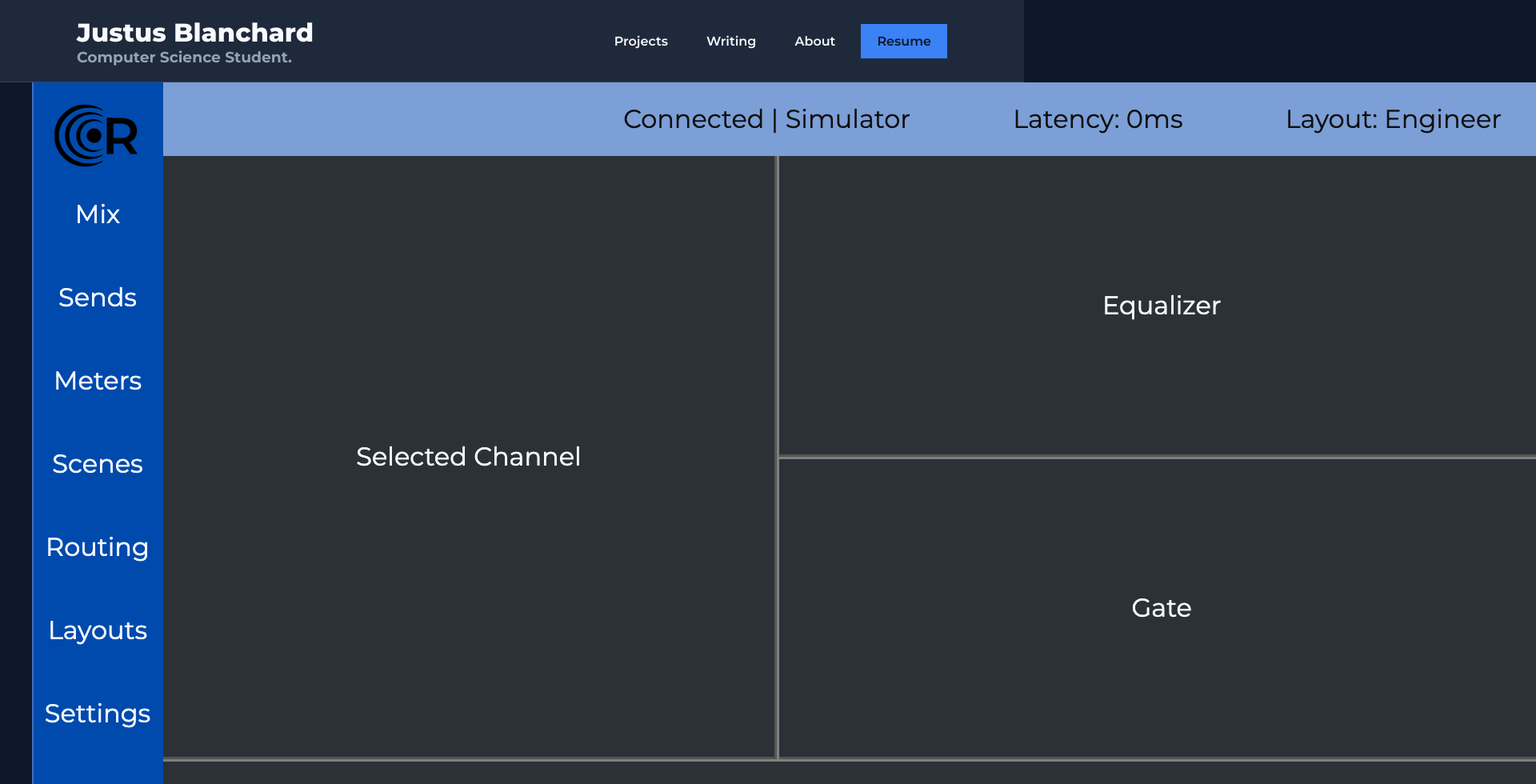
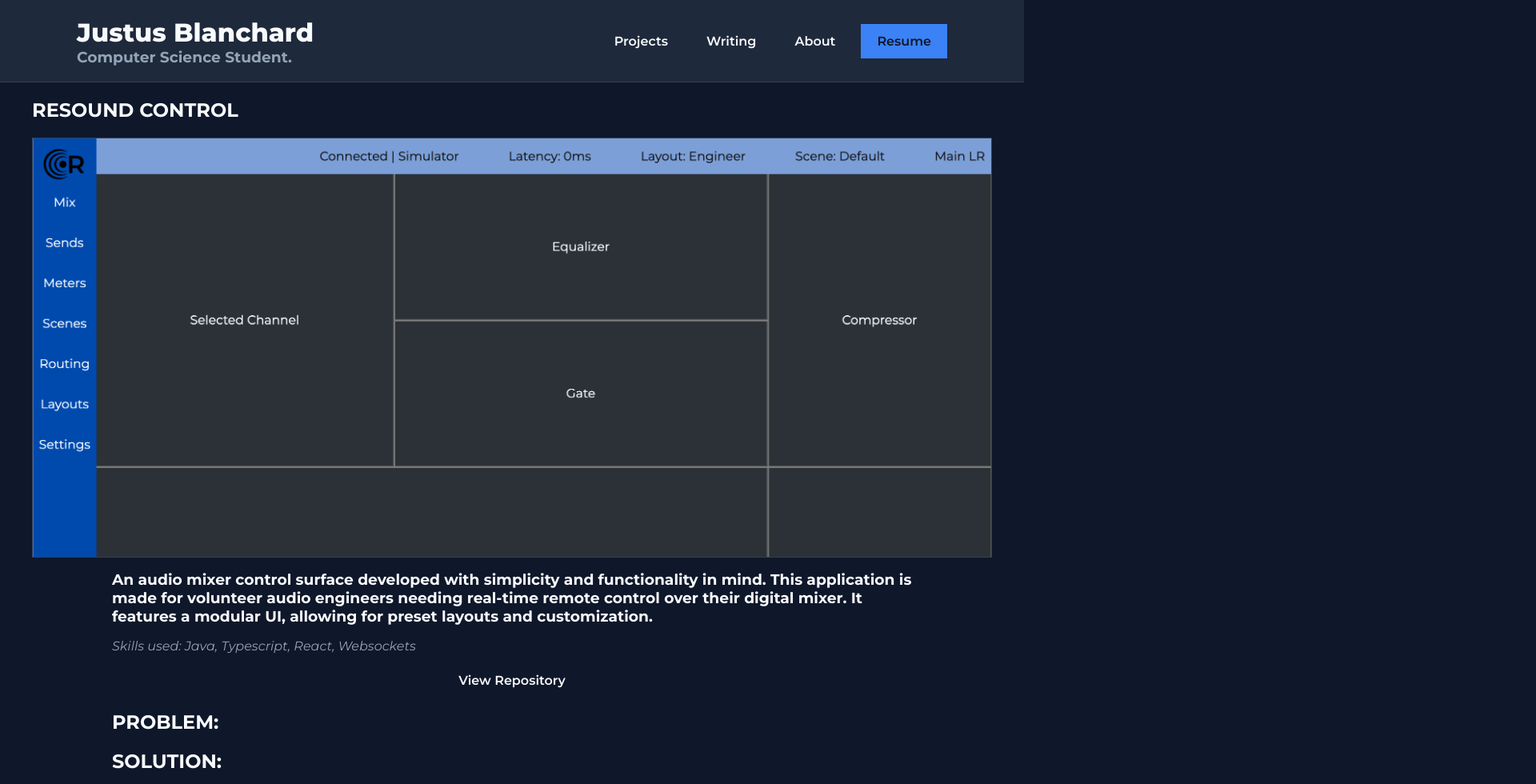
Before and after one commit to JustBland/justus-blanchard-website, a React (Vite) app in the folder justbland-website/: page /projects/resound-control in a window 1280 px wide. Shown: the top 980 px of the page at 80% size, 1920 px wide, since content can reach past the window. Built offline with nearby package versions, Linux system fonts and the light colour scheme.

Commit message:
Formatted and styled ProjectPage; now properly displays all data in ProjectData

```diff
--- a/justbland-website/src/pages/ProjectPage.css
+++ b/justbland-website/src/pages/ProjectPage.css
@@ -0,0 +1,51 @@
+.project-page {
+    width: min(1200px, calc(100% - 3rem));
+    margin: 0 auto;
+    margin-bottom: 3rem;
+}
+
+.project-banner {
+    width: 100%;
+    aspect-ratio: 16 / 7;
+    overflow: visible;
+}
+
+.project-banner img {
+    width: 100%;
+    height: 100%;
+    object-fit: cover;
+    object-position: top;
+    display: block;
+    background: var(--surface);
+    border: 1px solid var(--border);
+}
+
+.project-details {
+    width: min(1000px, calc(100% - 3rem));
+    margin: 0 auto;
+}
+
+.project-details :is(h1, h3, p) {
+    margin: 1rem auto;
+}
+
+.project-details p {
+    font-style: italic;
+}
+
+.project-details a {
+    display: block;
+    width: fit-content;
+    margin: 0 auto;
+    padding: 0.5rem 1rem;
+    color: var(--text);
+    background-color: var();
+    text-decoration: none;
+    font-family: 'montserrat';
+    font-weight: 600;
+    transition-duration: 0.3s;
+}
+
+.project-details a:hover {
+    background-color: var(--accent);
+}
--- a/justbland-website/src/pages/ProjectPage.tsx
+++ b/justbland-website/src/pages/ProjectPage.tsx
@@ -14,13 +14,28 @@ function ProjectPage() {
     }
 
     return (
-        <main>
-            <img src={project.img.src} alt={project.img.alt} />
-            <h1>{project.title}</h1>
+        <main className='project-page'>
+            <div className='project-banner'>
+                <h1>{project.title}</h1>
+                <img src={project.img.src} alt={project.img.alt} />
+            </div>
 
-            <h2>PROBLEM:</h2>
+            <div className='project-details'>
+                <h3>{project.snippet}</h3>
 
-            <h2>SOLUTION:</h2>
+                <p>Skills used: {project.skills}</p>
+
+                <a href={project.repo}
+                   target='_blank'>
+                   View Repository
+                </a>
+
+                <h2>PROBLEM:</h2>
+                <p>{project.problem}</p>
+
+                <h2>SOLUTION:</h2>
+                <p>{project.solution}</p>
+            </div>
         </main>
     )
 }
--- a/justbland-website/src/pages/Writing.css
+++ b/justbland-website/src/pages/Writing.css
@@ -1,6 +1,5 @@
 .writing-list {
     width: min(1200px, calc(100% - 3rem));
-    margin-left: auto;
-    margin-right: auto;
-    margin-bottom: 2rem;
+    margin: 0 auto;
+    margin-bottom: 3rem;
 }
```
